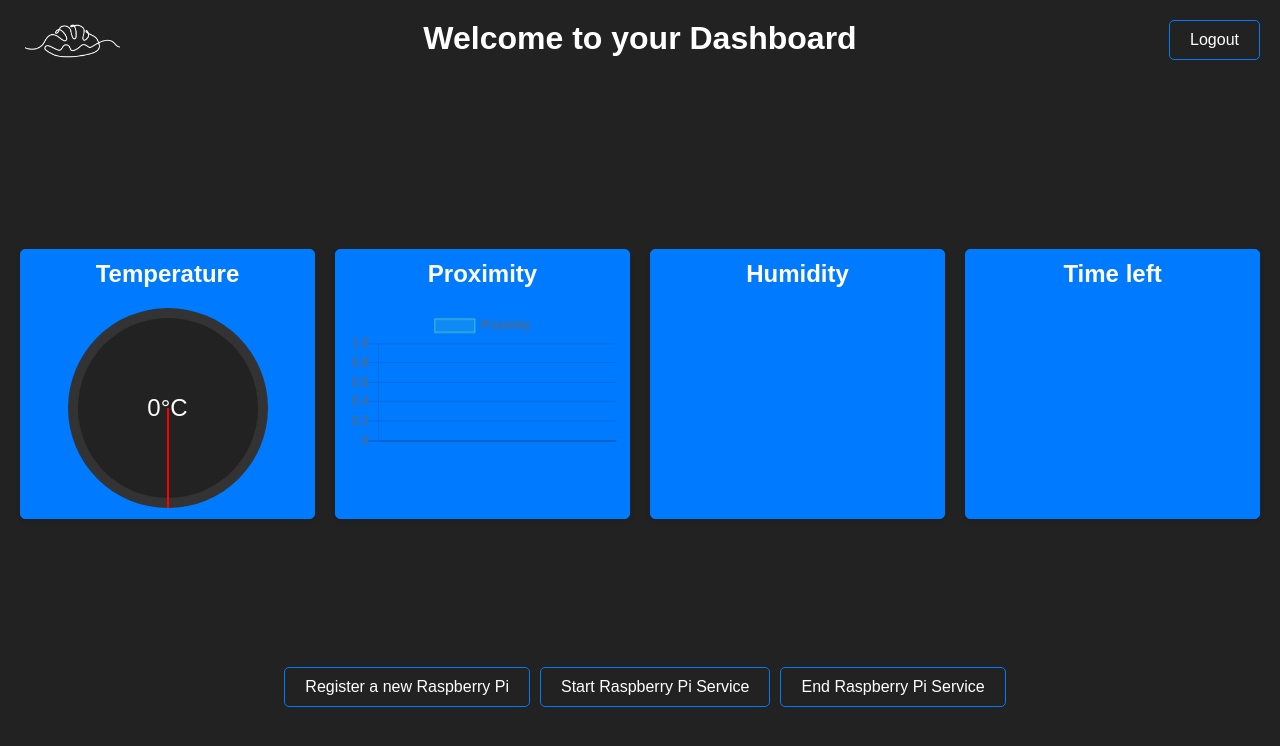
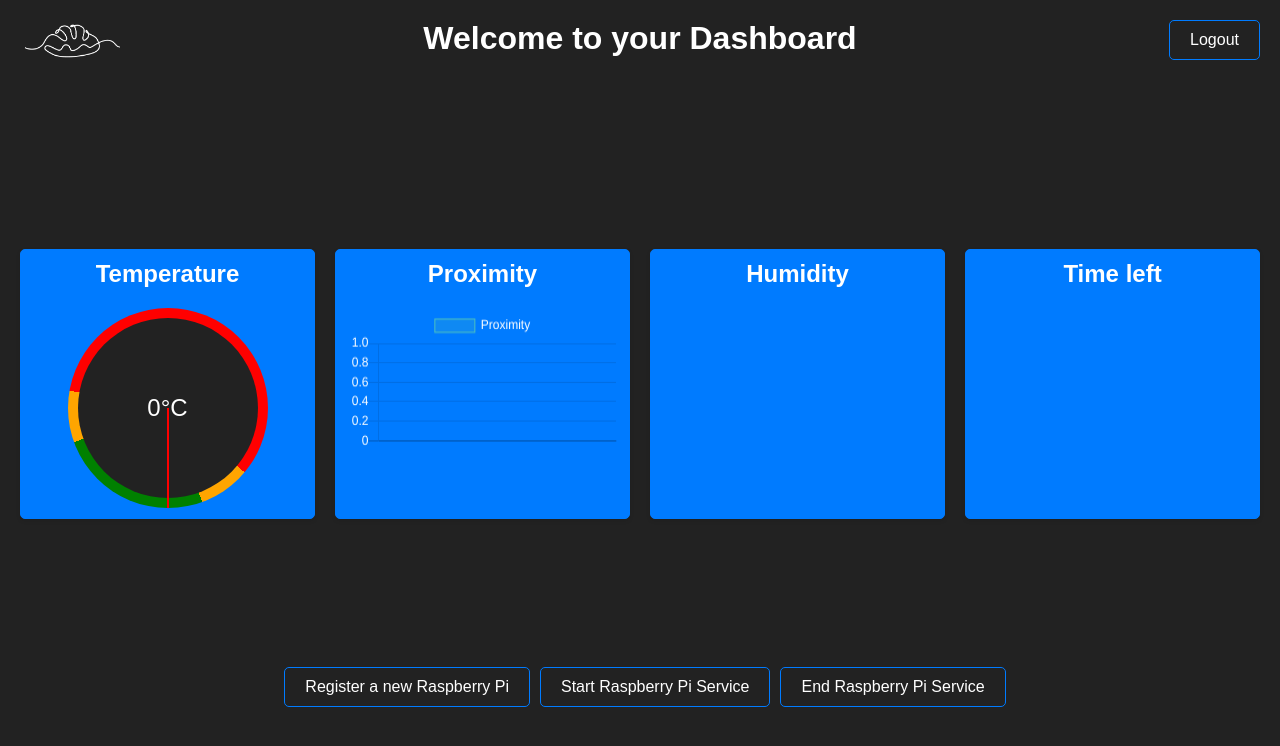
Before and after one commit to YasserHassan03/idough, a Django app: page /end/ in a window 1280 px wide. Shown: the top 746 px of the page. Run offline with Django 5.2, Linux system fonts and the light colour scheme; a user stored in the database is signed in; data comes from the database, SQL or seed files in the repository; both versions use the stored data as it was after the commit.

Commit message:
styling for temp gauge

```diff
--- a/myproject/myapp/templates/home.html
+++ b/myproject/myapp/templates/home.html
@@ -20,7 +20,8 @@
             color: white;
             padding: 20px;
             height: 100vh;
-            position: relative; /* Added */
+            position: relative;
+            /* Added */
         }
 
         h1 {
@@ -32,7 +33,8 @@
             display: grid;
             grid-template-columns: repeat(auto-fit, minmax(200px, 1fr));
             gap: 20px;
-            margin-top: 15vw; /* Adjusted margin */
+            margin-top: 15vw;
+            /* Adjusted margin */
             margin-bottom: 10vw;
         }
 
@@ -87,8 +89,10 @@
             position: absolute;
             top: 20px;
             right: 20px;
-            margin-top: 0; /* Remove top margin */
-            margin-left: 0; /* Remove left margin */
+            margin-top: 0;
+            /* Remove top margin */
+            margin-left: 0;
+            /* Remove left margin */
         }
 
         a:hover,
@@ -102,17 +106,21 @@
             top: 0;
             left: 0;
             padding: 20px;
-            z-index: 999; /* Ensure the image is above other elements */
+            z-index: 999;
+            /* Ensure the image is above other elements */
         }
 
         .image-container img {
-            width: 100px; /* Adjust image width */
+            width: 100px;
+            /* Adjust image width */
             height: auto;
         }
 
         .temperature-gauge {
-            width: 200px; /* Adjust gauge size */
-            height: 200px; /* Adjust gauge size */
+            width: 200px;
+            /* Adjust gauge size */
+            height: 200px;
+            /* Adjust gauge size */
             position: relative;
             margin: 0 auto;
             margin-top: 20px;
@@ -122,11 +130,14 @@
             width: 100%;
             height: 100%;
             border-radius: 50%;
-            background-color: #333;
+            background: conic-gradient(red 0deg 130deg,
+                    orange 130deg 160deg,
+                    green 160deg 250deg,
+                    orange 250deg 280deg,
+                    red 280deg 360deg);
             position: absolute;
             z-index: 1;
         }
-
         .temperature-gauge .inner-circle {
             width: 90%;
             height: 90%;
@@ -162,8 +173,10 @@
 
         .graph-container {
             width: 100%;
-            height: 150px; /* Adjust height */
-            margin-top: 20px; /* Adjusted margin */
+            height: 150px;
+            /* Adjust height */
+            margin-top: 20px;
+            /* Adjusted margin */
         }
 
         canvas {
@@ -222,7 +235,7 @@
             const needle = document.getElementById('temperature-needle');
             const text = document.getElementById('temp');
 
-            const temperatureAngle = (temperature / 100) * 180;
+            const temperatureAngle = (temperature / 50) * 360;
             needle.style.transform = `translate(-50%, -100%) rotate(${temperatureAngle}deg)`;
             text.innerText = `${temperature}°C`;
         }
@@ -245,11 +258,23 @@
                 scales: {
                     yAxes: [{
                         ticks: {
-                            beginAtZero: true
+                            beginAtZero: true,
+                            fontColor: 'white' // Set the font color of the y-axis ticks to white
+                        }
+                    }],
+                    xAxes: [{
+                        ticks: {
+                            fontColor: 'white' // Set the font color of the x-axis ticks to white
                         }
                     }]
+                },
+                legend: {
+                    labels: {
+                        fontColor: 'white' // Set the font color of the legend labels to white
+                    }
                 }
             }
+
         });
 
         // Function to update proximity chart
@@ -270,18 +295,18 @@
         }
 
         // AJAX Function to fetch data
-        $(document).ready(function() {
-            setInterval(function() {
+        $(document).ready(function () {
+            setInterval(function () {
                 $.ajax({
                     url: '/poll_data',
                     type: 'GET',
-                    success: function(data) {
+                    success: function (data) {
                         updateTemperature(data.temp);
                         $('#humid').text(data.humid);
                         $('#time').text(data.pred);
                         updateProximityChart(data.proximity);
                     },
-                    error: function(error) {
+                    error: function (error) {
                         console.log(error);
                     }
                 });
```
Also changed, not shown: myproject/db.sqlite3.
